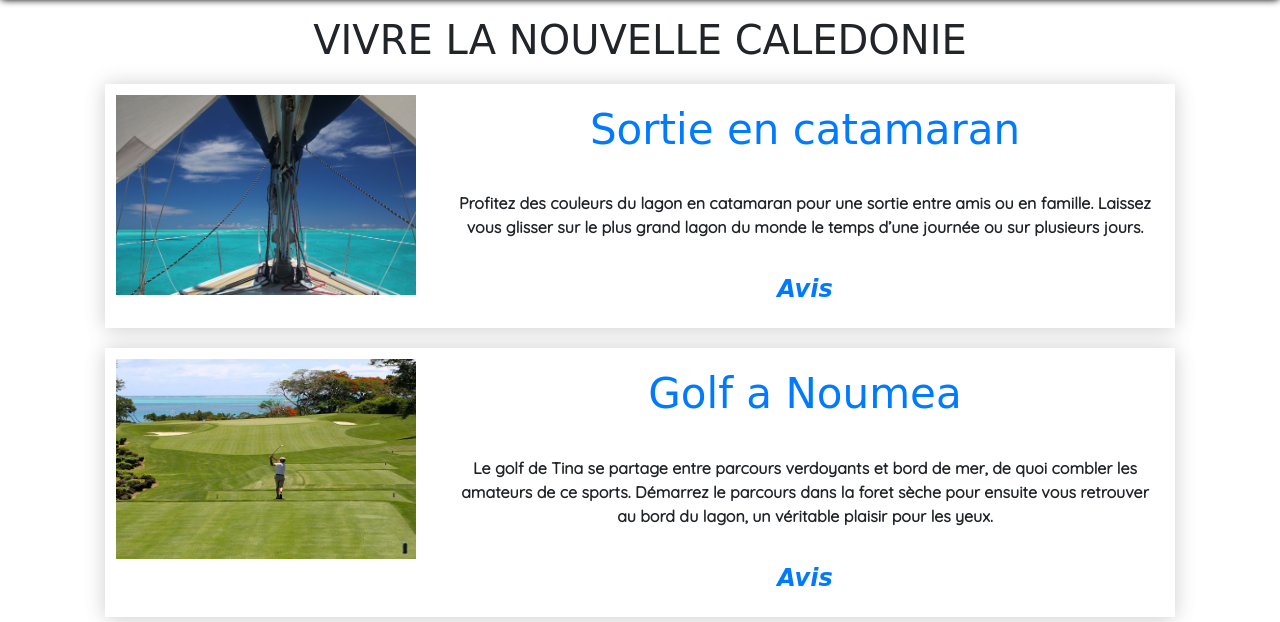
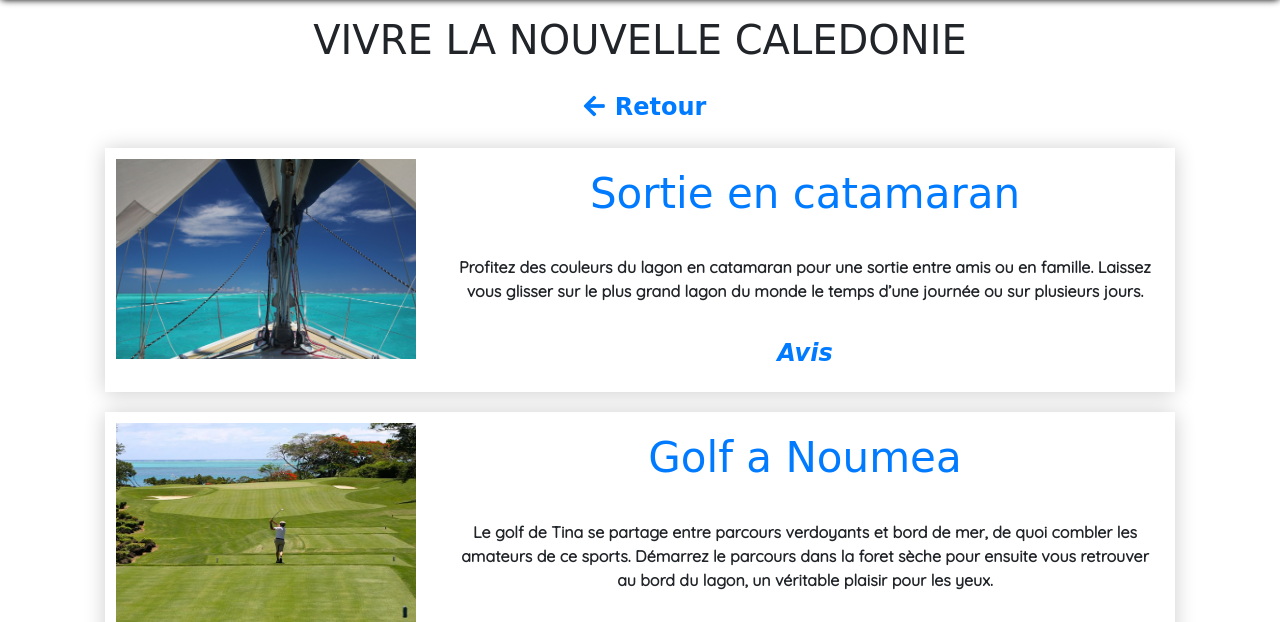
Before and after one commit to violettedanjou/Projet-5, a PHP site: page /?action=listActivities&page=0 in a window 1280 px wide. Shown: the part 124-746 px from the top of the page. Run offline with PHP 8.4, Linux system fonts and the light colour scheme; data comes from the database, SQL or seed files in the repository; some libraries are stand-ins or nearby versions; some web fonts are replaced.

Commit message:
Ajout bouton de retour vers page daccueil

```diff
--- a/app/view/listActivities.php
+++ b/app/view/listActivities.php
@@ -6,6 +6,19 @@ ob_start(); ?>
 	<div class="row">
 		<div class="col">
 			<h1>VIVRE LA NOUVELLE CALEDONIE</h1>
+
+			<p> <!-- Lien de retour vers liste des activités -->
+			<?php 	if(isset($_SESSION['admin']) && ($_SESSION['admin'] != 0)) { ?>
+						<a href="index.php?action=openAdmin">
+							<i class="fas fa-arrow-left"></i>Retour
+						</a>
+			<?php 	}
+					else { ?>
+						<a href="index.php">
+							<i class="fas fa-arrow-left"></i>Retour
+						</a>
+			<?php	} ?>
+			</p>
 
 			<div>
 				<?php
```
